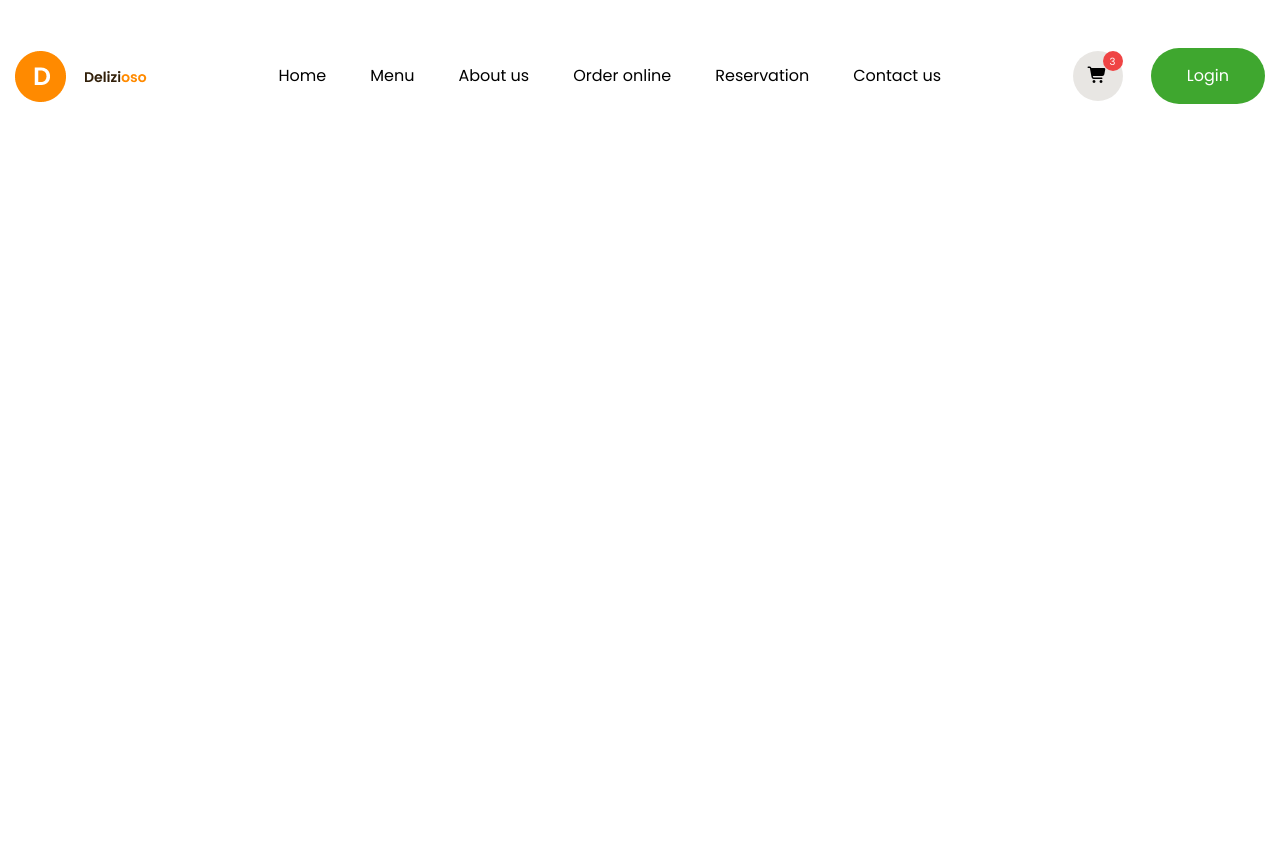
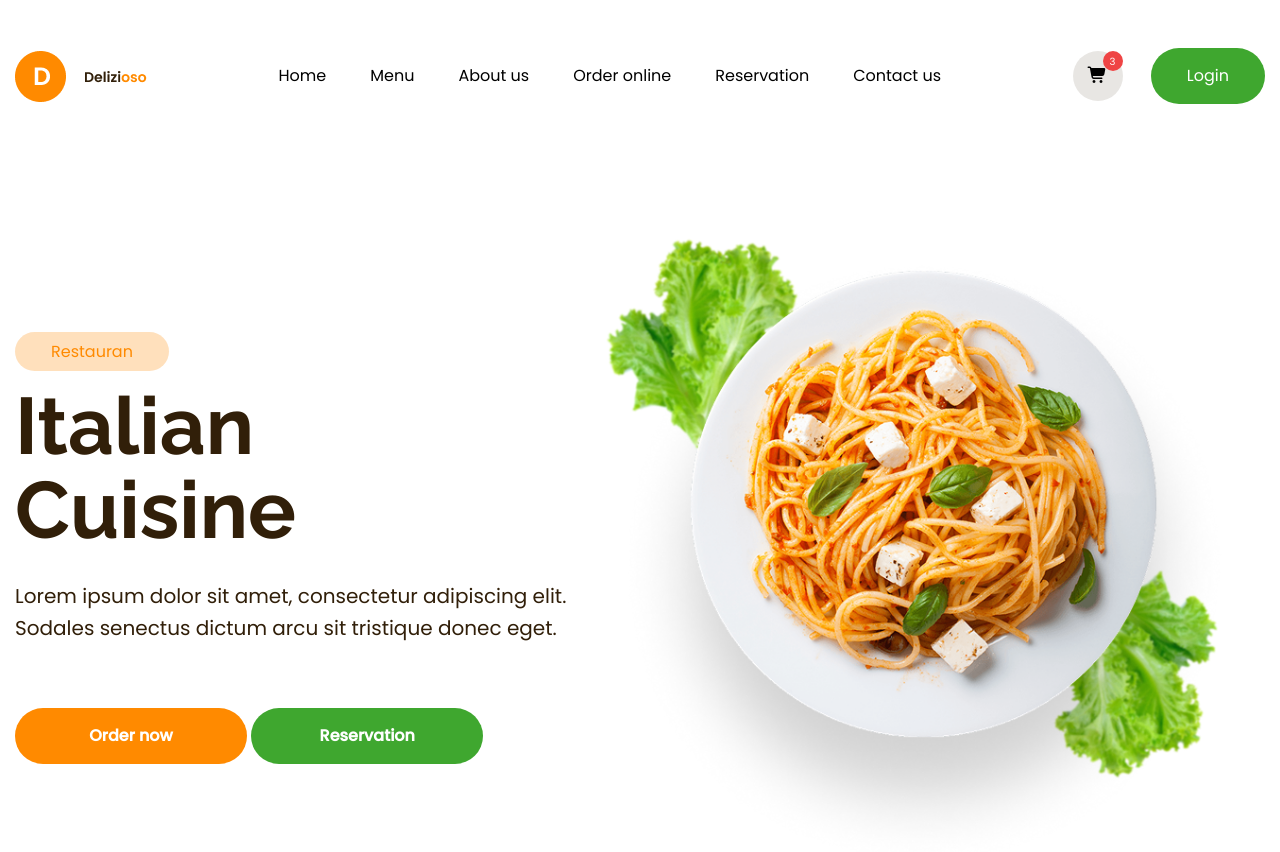
Before and after one commit to Aslbek087/Delizioso, a website: page src/index.html in a window 1280 px wide. Before the commit the page ends 800 px from the top, so only its background shows below. Drawn offline with Linux system fonts and the light colour scheme.

Commit message:
header  done

```diff
--- a/src/index.html
+++ b/src/index.html
@@ -41,11 +41,28 @@
             <div>
                 <button class="w-[50px] h-[50px] bg-[#d0ccc77e] rounded-full relative">
                     <i class="fa-solid fa-cart-shopping"></i>
-                    <span class="w-5 h-5 bg-red-500 rounded-full absolute text-[10px] text-white flex justify-center items-center  top-0 right-0">3</span>
+                    <span
+                        class="w-5 h-5 bg-red-500 rounded-full absolute text-[10px] text-white flex justify-center items-center  top-0 right-0">3</span>
                 </button>
                 <button class=" bg-secondary text-white py-4 px-9 rounded-full ml-6">Login</button>
             </div>
         </nav>
+        <div class="container flex items-center">
+            <div>
+                <span class="bg-[#ff880043] py-2 px-9 rounded-full text-primery">Restauran</span>
+                <h1 class="text-thirdstage text-[80px] font-bold font-[Raleway] mt-5 mb-7 w-[288px] leading-[5.25rem]">Italian Cuisine
+                </h1>
+                <p class="text-thirdstage text-xl leading-8">Lorem ipsum dolor sit amet, consectetur adipiscing elit. Sodales
+                    senectus dictum arcu sit tristique donec eget.</p>
+                <div class=" mt-16">
+                    <button class="py-4 max-w-[232px] w-full rounded-full bg-primery font-semibold text-white">Order now</button>
+                    <button class="py-4 max-w-[232px] w-full rounded-full bg-secondary font-semibold text-white">Reservation</button>
+                </div>
+            </div>
+            <div class="max-w-[900px] w-full h-[800px]">
+                <img src="image/header/header.png" alt="" class=" w-full h-full object-contain">
+            </div>
+        </div>
     </header>
 </body>
 
```
Also changed, not shown: src/css/output.css, src/image/header/header.png (added).
